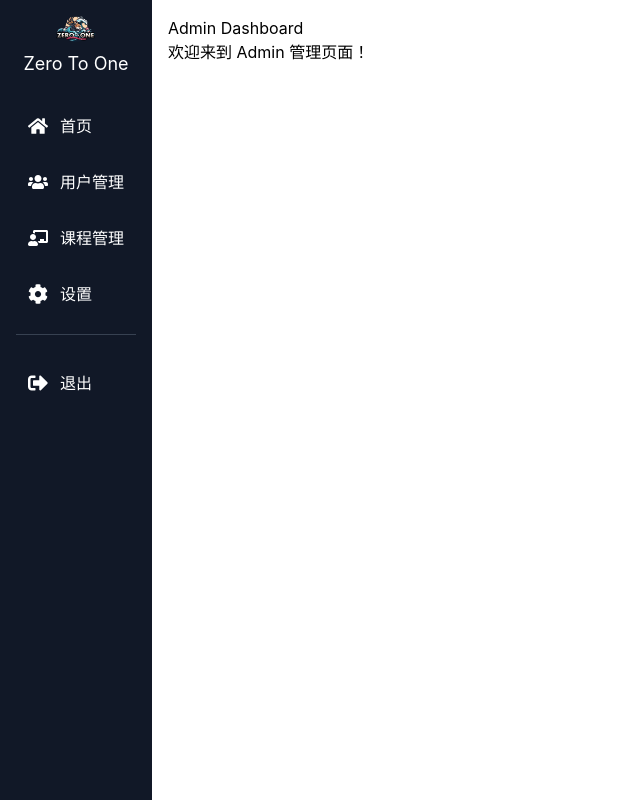
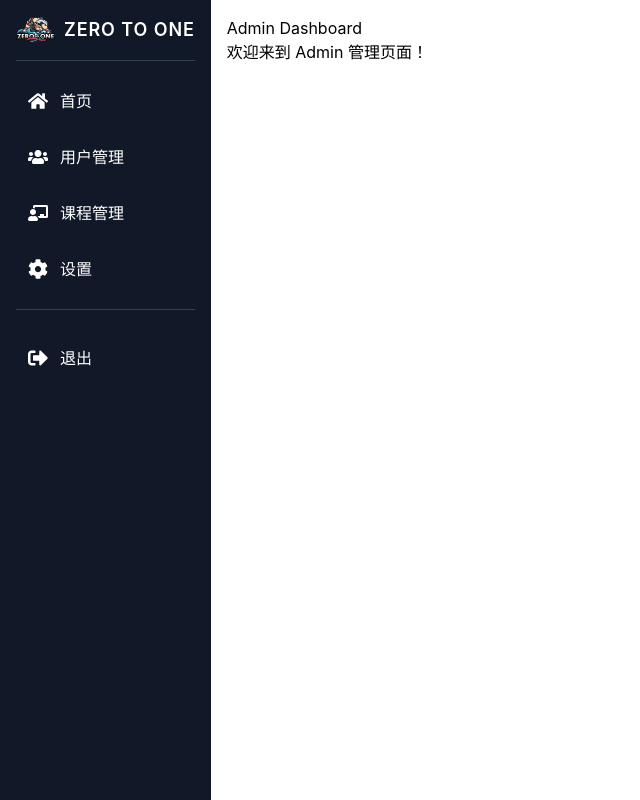
Before and after one commit to ztoswim/zero-to-one-system, a React (Create React App) app in the folder client/: page /admin in a window 1280 px wide. Shown: the whole page, without its empty margins (0-640 px from the left). Built offline with nearby package versions, Linux system fonts and the light colour scheme; sample sign-in values are in the browser's storage.

Commit message:
Update Sidebar.js

```diff
--- a/client/src/components/Sidebar.js
+++ b/client/src/components/Sidebar.js
@@ -50,17 +50,21 @@ const Sidebar = () => {
       ref={menuRef}
       className={`hidden lg:flex flex-col w-${isCollapsed ? "16" : "64"} bg-gray-900 text-white h-screen p-4`}
     >
-      <div className="flex flex-col items-center">
+      <div className="flex flex-col items-start">
         {/* Logo */}
-        <img src={Logo} alt="Logo" className="w-10 mb-2" />
+        <div className="flex items-center mb-2">
+          <img src={Logo} alt="Logo" className="w-10" />
+          {/* Zero To One text in uppercase and to the right of logo */}
+          {!isCollapsed && (
+            <span className="ml-2 text-lg font-semibold tracking-wider uppercase">Zero To One</span>
+          )}
+        </div>
 
-        {/* Zero To One text */}
-        {!isCollapsed && (
-          <span className="text-lg mb-4">Zero To One</span>
-        )}
+        {/* Divider Line (always visible) */}
+        <div className="border-t border-gray-700 my-2 w-full"></div>
 
         {/* Menu and Logout Button */}
-        <div className="flex flex-col items-center w-full">
+        <div className="flex flex-col items-start w-full">
           {/* Menu Toggle Button (hidden when sidebar is expanded) */}
           {isCollapsed && (
             <button
```
